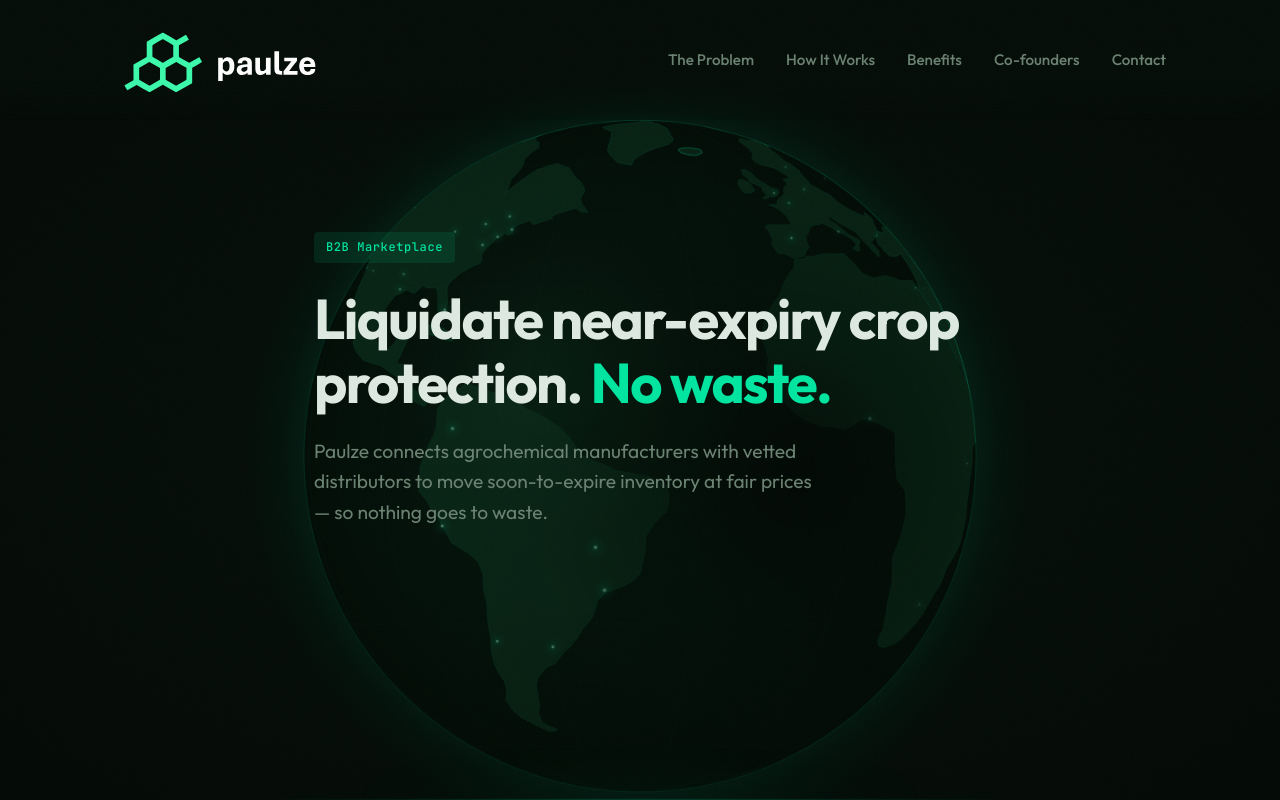
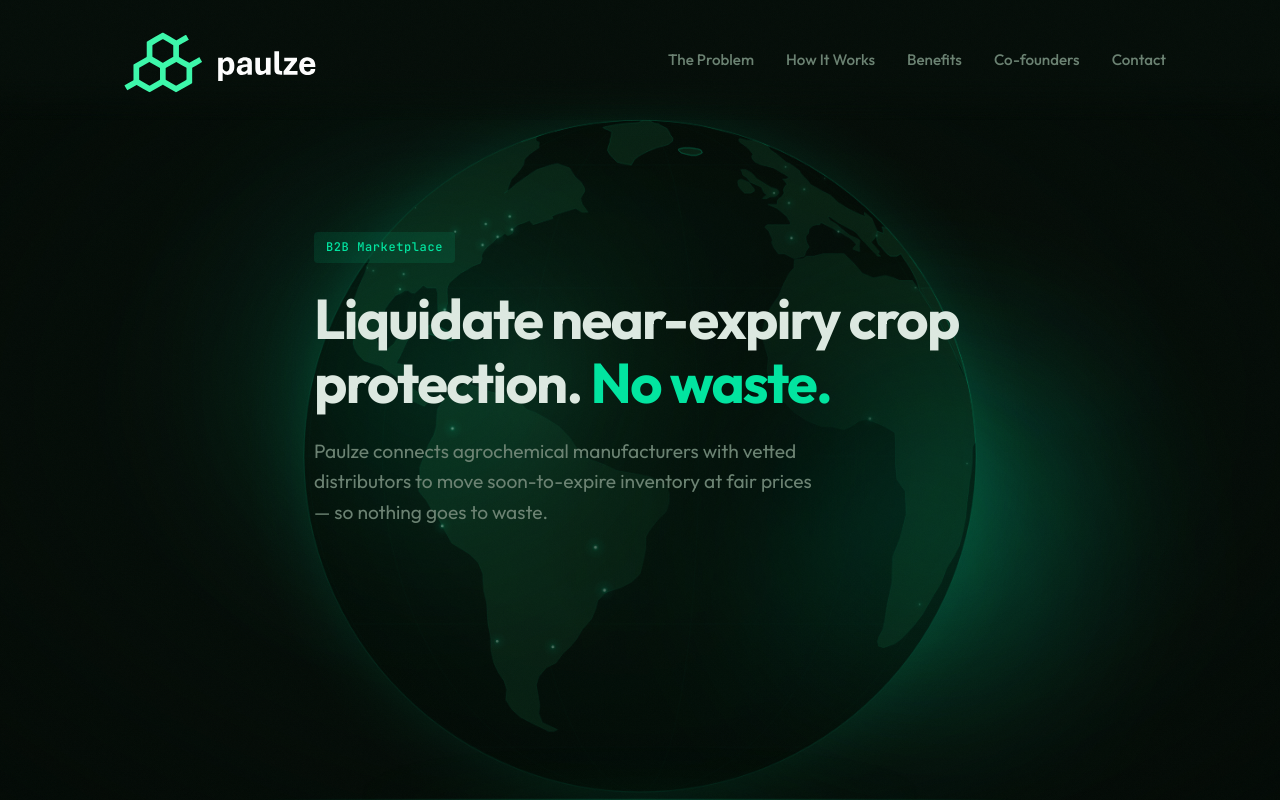
Before and after one commit to paulze-ai/website, a React (Vite) app: page / in a window 1280 px wide. Shown: the top 800 px of the page. Built offline with nearby package versions, Linux system fonts and the light colour scheme.

Commit message:
gave the globe mouse input to change direction

```diff
--- a/src/paulze.css
+++ b/src/paulze.css
@@ -175,6 +175,70 @@ header {
   inset: 0;
   pointer-events: auto;
   z-index: 0;
+}
+
+/* Animated floating glow blobs — atmospheric background behind globe */
+.hero-glow {
+  position: absolute;
+  border-radius: 50%;
+  pointer-events: none;
+  will-change: transform, opacity;
+  mix-blend-mode: screen;
+}
+
+.hero-glow-a {
+  width: 600px;
+  height: 600px;
+  top: 5%;
+  left: 8%;
+  background: radial-gradient(circle, rgba(0, 229, 160, 0.35) 0%, rgba(0, 229, 160, 0.08) 45%, transparent 70%);
+  filter: blur(60px);
+  animation: glowDrift-a 14s ease-in-out infinite;
+}
+
+.hero-glow-b {
+  width: 500px;
+  height: 500px;
+  bottom: 8%;
+  right: 5%;
+  background: radial-gradient(circle, rgba(0, 200, 140, 0.30) 0%, rgba(0, 200, 140, 0.06) 50%, transparent 70%);
+  filter: blur(50px);
+  animation: glowDrift-b 18s ease-in-out infinite;
+}
+
+.hero-glow-c {
+  width: 450px;
+  height: 450px;
+  top: 40%;
+  left: 50%;
+  background: radial-gradient(circle, rgba(0, 255, 180, 0.25) 0%, rgba(0, 229, 160, 0.05) 50%, transparent 70%);
+  filter: blur(70px);
+  animation: glowDrift-c 22s ease-in-out infinite;
+}
+
+@keyframes glowDrift-a {
+  0%, 100% { transform: translate(0, 0) scale(1); opacity: 0.8; }
+  25%      { transform: translate(60px, -50px) scale(1.12); opacity: 1; }
+  50%      { transform: translate(30px, 40px) scale(0.95); opacity: 0.7; }
+  75%      { transform: translate(-40px, -20px) scale(1.05); opacity: 0.9; }
+}
+
+@keyframes glowDrift-b {
+  0%, 100% { transform: translate(0, 0) scale(1); opacity: 0.7; }
+  25%      { transform: translate(-50px, 30px) scale(1.15); opacity: 1; }
+  50%      { transform: translate(40px, -40px) scale(0.9); opacity: 0.6; }
+  75%      { transform: translate(-20px, 50px) scale(1.08); opacity: 0.85; }
+}
+
+@keyframes glowDrift-c {
+  0%, 100% { transform: translate(0, 0) scale(1); opacity: 0.6; }
+  25%      { transform: translate(45px, 35px) scale(1.1); opacity: 0.9; }
+  50%      { transform: translate(-35px, -25px) scale(0.92); opacity: 0.5; }
+  75%      { transform: translate(25px, -40px) scale(1.06); opacity: 0.8; }
+}
+
+@media (prefers-reduced-motion: reduce) {
+  .hero-glow { animation: none; }
 }
 
 /* Canvas-drawn rotating globe — centered behind the hero text */
--- a/src/paulze.tsx
+++ b/src/paulze.tsx
@@ -34,6 +34,11 @@ const DEG2RAD = Math.PI / 180;
  * edge so the polygon naturally hugs the silhouette — no arcs, no chords,
  * no direction ambiguity, no edge glitches.
  */
+/** Rotate a 3D point around the X-axis by angle a (for vertical tilt). */
+function rotX(x: number, y: number, z: number, cosA: number, sinA: number) {
+  return { x, y: y * cosA - z * sinA, z: y * sinA + z * cosA };
+}
+
 function drawContinentPolygon(
   ctx: CanvasRenderingContext2D,
   polygon: Polygon,
@@ -41,6 +46,8 @@ function drawContinentPolygon(
   cy: number,
   R: number,
   lonOffset: number,
+  latCos: number,
+  latSin: number,
 ) {
   const Z_CLIP = 0.12; // fade-out zone slightly inside the silhouette
 
@@ -48,9 +55,10 @@ function drawContinentPolygon(
   const projected = polygon.map(([latDeg, lonDeg]) => {
     const lat = latDeg * DEG2RAD;
     const lon = lonDeg * DEG2RAD + lonOffset;
-    const x = Math.cos(lat) * Math.sin(lon);
-    const y = -Math.sin(lat);
-    const z = Math.cos(lat) * Math.cos(lon);
+    const x0 = Math.cos(lat) * Math.sin(lon);
+    const y0 = -Math.sin(lat);
+    const z0 = Math.cos(lat) * Math.cos(lon);
+    const { x, y, z } = rotX(x0, y0, z0, latCos, latSin);
 
     if (z > Z_CLIP) {
       anyVisible = true;
@@ -86,26 +94,36 @@ function GlobeCanvas() {
 
     let animId: number;
     let lonOffset = 0;
+    let latOffset = 0;
     let rotSpeed = 0.0018; // base auto-rotation speed (rad/frame)
-    let dragVelX = 0;      // velocity from mouse drag
+    let dragVelX = 0;      // velocity from mouse drag (horizontal)
+    let dragVelY = 0;      // velocity from mouse drag (vertical)
     let isDragging = false;
     let lastMouseX = 0;
+    let lastMouseY = 0;
+
+    const MAX_LAT = Math.PI * 0.45; // clamp vertical tilt to ~81°
 
     // ── Mouse interaction ──────────────────────────────────────────────
     function onMouseDown(e: MouseEvent) {
       isDragging = true;
       lastMouseX = e.clientX;
+      lastMouseY = e.clientY;
       dragVelX = 0;
+      dragVelY = 0;
     }
     function onMouseMove(e: MouseEvent) {
       if (!isDragging) return;
       const dx = e.clientX - lastMouseX;
+      const dy = e.clientY - lastMouseY;
       dragVelX = dx * 0.005;    // map px to radians
+      dragVelY = -dy * 0.005;
       lastMouseX = e.clientX;
+      lastMouseY = e.clientY;
     }
     function onMouseUp() {
       isDragging = false;
-      // dragVelX carries momentum, decays each frame
+      // dragVelX/Y carry momentum, decay each frame
     }
 
     canvas.style.pointerEvents = 'auto';
@@ -126,11 +144,20 @@ function GlobeCanvas() {
       // Apply rotation: auto-spin + drag momentum
       if (isDragging) {
         lonOffset += dragVelX;
+        latOffset += dragVelY;
       } else {
         // Decay drag velocity toward zero, blend back to auto-spin
         dragVelX *= 0.95;
+        dragVelY *= 0.95;
         lonOffset += rotSpeed + dragVelX;
+        latOffset += dragVelY;
       }
+      // Clamp vertical tilt
+      latOffset = Math.max(-MAX_LAT, Math.min(MAX_LAT, latOffset));
+
+      // Pre-compute lat tilt trig (used by all projection)
+      const latCos = Math.cos(latOffset);
+      const latSin = Math.sin(latOffset);
 
       // ── Atmosphere outer glow ───────────────────────────────────────────
       const atmo = ctx.createRadialGradient(cx, cy, R * 0.92, cx, cy, R * 1.18);
@@ -171,11 +198,13 @@ function GlobeCanvas() {
         let penDown = false;
         for (let i = 0; i <= STEPS; i++) {
           const lon = (i / STEPS) * Math.PI * 2 + lonOffset;
-          const x3 = Math.cos(lat) * Math.sin(lon);
-          const z3 = Math.cos(lat) * Math.cos(lon);
-          if (z3 < 0) { penDown = false; continue; }
-          const sx = cx + x3 * R;
-          const sy = cy + (-Math.sin(lat)) * R;
+          const x0 = Math.cos(lat) * Math.sin(lon);
+          const y0 = -Math.sin(lat);
+          const z0 = Math.cos(lat) * Math.cos(lon);
+          const p = rotX(x0, y0, z0, latCos, latSin);
+          if (p.z < 0) { penDown = false; continue; }
+          const sx = cx + p.x * R;
+          const sy = cy + p.y * R;
           if (!penDown) { ctx.moveTo(sx, sy); penDown = true; }
           else ctx.lineTo(sx, sy);
         }
@@ -188,12 +217,13 @@ function GlobeCanvas() {
         let penDown = false;
         for (let i = 0; i <= STEPS; i++) {
           const lat = (i / STEPS) * Math.PI - Math.PI / 2;
-          const x3 = Math.cos(lat) * Math.sin(lonBase);
-          const y3 = -Math.sin(lat);
-          const z3 = Math.cos(lat) * Math.cos(lonBase);
-          if (z3 < 0) { penDown = false; continue; }
-          const sx = cx + x3 * R;
-          const sy = cy + y3 * R;
+          const x0 = Math.cos(lat) * Math.sin(lonBase);
+          const y0 = -Math.sin(lat);
+          const z0 = Math.cos(lat) * Math.cos(lonBase);
+          const p = rotX(x0, y0, z0, latCos, latSin);
+          if (p.z < 0) { penDown = false; continue; }
+          const sx = cx + p.x * R;
+          const sy = cy + p.y * R;
           if (!penDown) { ctx.moveTo(sx, sy); penDown = true; }
           else ctx.lineTo(sx, sy);
         }
@@ -205,14 +235,14 @@ function GlobeCanvas() {
       // Land: subtle elevation from ocean with soft green tint
       ctx.fillStyle = 'rgba(14, 62, 38, 0.65)';
       for (const poly of CONTINENTS) {
-        drawContinentPolygon(ctx, poly, cx, cy, R, lonOffset);
+        drawContinentPolygon(ctx, poly, cx, cy, R, lonOffset, latCos, latSin);
       }
 
       // Continent edges — thin bright stroke for definition
       ctx.strokeStyle = 'rgba(0, 229, 160, 0.14)';
       ctx.lineWidth = 0.8;
       for (const poly of CONTINENTS) {
-        drawContinentPolygon(ctx, poly, cx, cy, R, lonOffset);
+        drawContinentPolygon(ctx, poly, cx, cy, R, lonOffset, latCos, latSin);
         ctx.stroke();
       }
 
@@ -226,22 +256,23 @@ function GlobeCanvas() {
       landHighlight.addColorStop(1, 'rgba(8, 35, 22, 0.00)');
       ctx.fillStyle = landHighlight;
       for (const poly of CONTINENTS) {
-        drawContinentPolygon(ctx, poly, cx, cy, R, lonOffset);
+        drawContinentPolygon(ctx, poly, cx, cy, R, lonOffset, latCos, latSin);
       }
 
       // ── City lights ─────────────────────────────────────────────────────
       for (const [latDeg, lonDeg] of CITY_LIGHTS) {
         const lat = latDeg * DEG2RAD;
         const lon = lonDeg * DEG2RAD;
-        const x3 = Math.cos(lat) * Math.sin(lon + lonOffset);
-        const y3 = -Math.sin(lat);
-        const z3 = Math.cos(lat) * Math.cos(lon + lonOffset);
-        if (z3 < 0.05) continue;
+        const x0 = Math.cos(lat) * Math.sin(lon + lonOffset);
+        const y0 = -Math.sin(lat);
+        const z0 = Math.cos(lat) * Math.cos(lon + lonOffset);
+        const cp = rotX(x0, y0, z0, latCos, latSin);
+        if (cp.z < 0.05) continue;
 
-        const sx = cx + x3 * R;
-        const sy = cy + y3 * R;
-        const alpha = z3 * 0.7 + 0.2;
-        const dotR = (z3 * 1.8 + 0.6) * (R / 400);
+        const sx = cx + cp.x * R;
+        const sy = cy + cp.y * R;
+        const alpha = cp.z * 0.7 + 0.2;
+        const dotR = (cp.z * 1.8 + 0.6) * (R / 400);
 
         // Soft glow halo
         const glow = ctx.createRadialGradient(sx, sy, 0, sx, sy, dotR * 6);
@@ -361,6 +392,9 @@ export default function Paulze() {
         <section className="hero">
           {/* ── Layered animated background ── */}
           <div className="hero-bg" aria-hidden="true">
+            <div className="hero-glow hero-glow-a" />
+            <div className="hero-glow hero-glow-b" />
+            <div className="hero-glow hero-glow-c" />
             <GlobeCanvas />
             <div className="hero-vignette" />
           </div>
```
